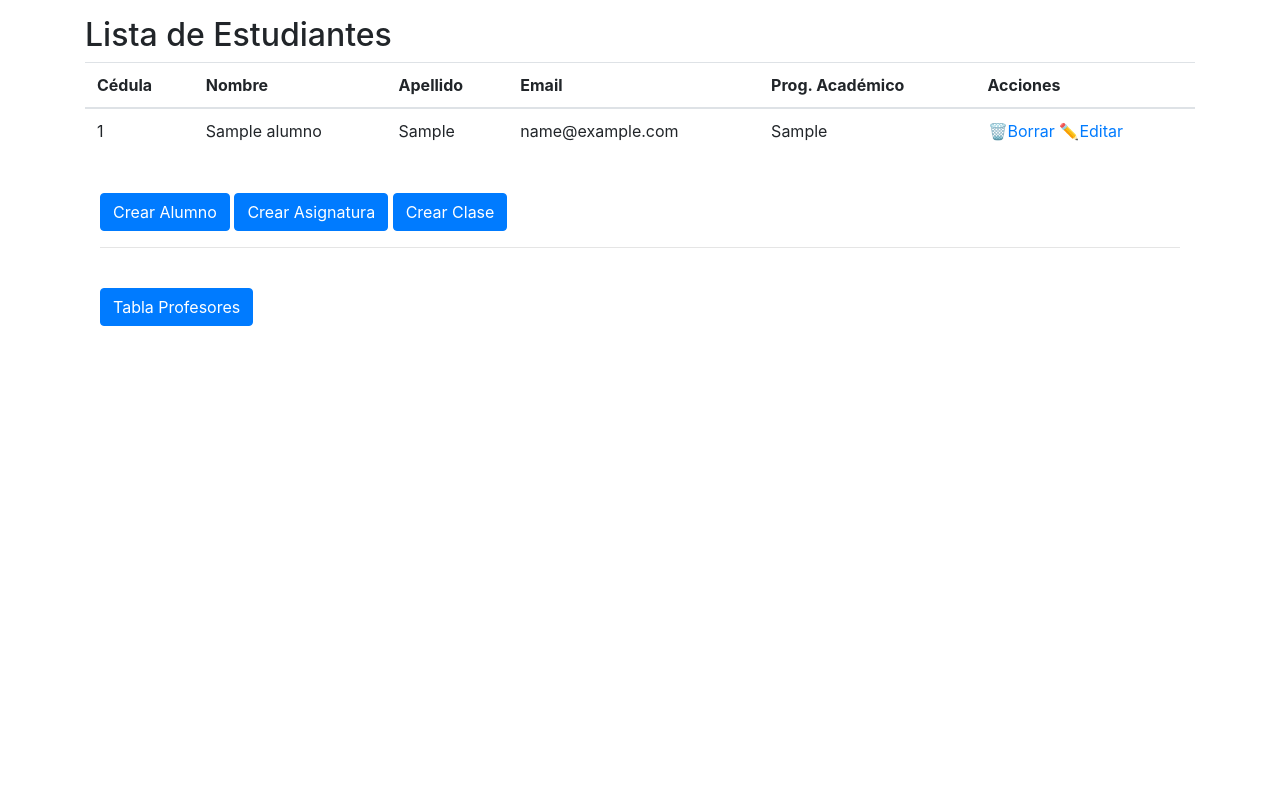
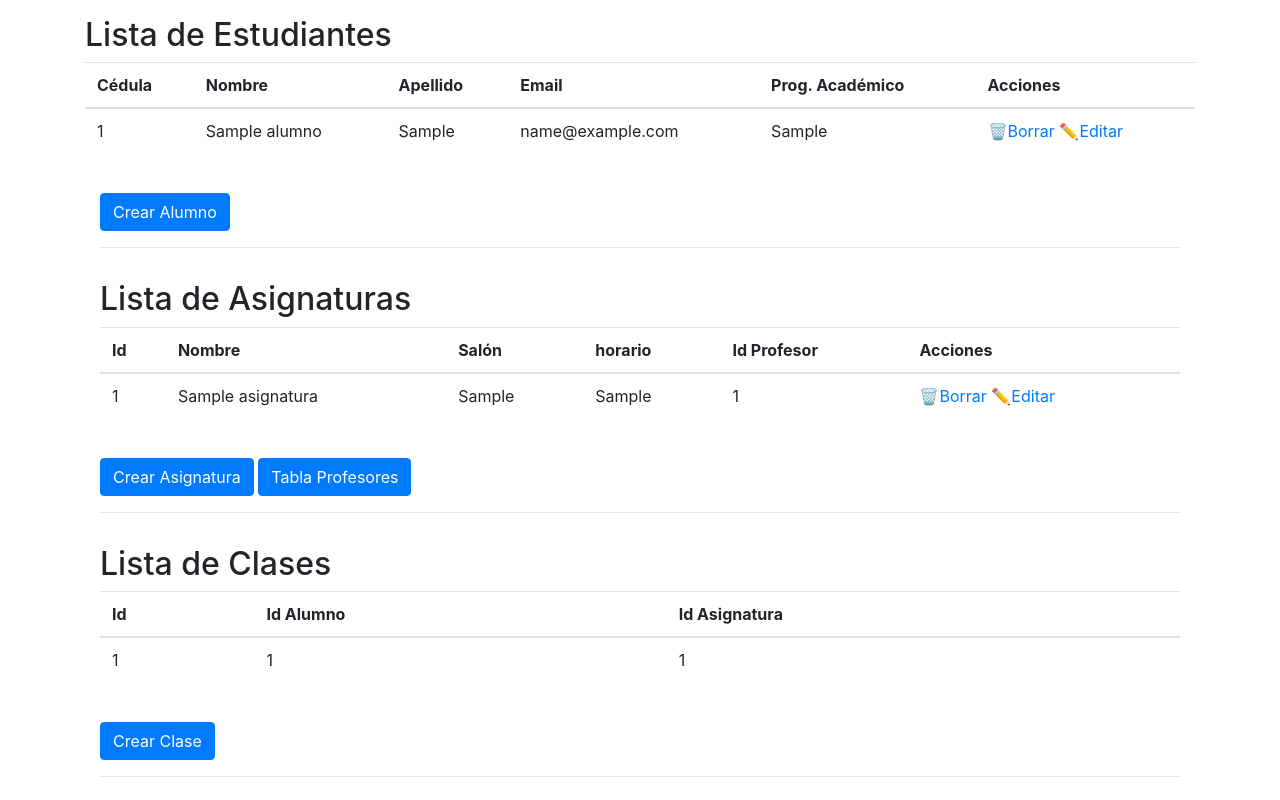
Before and after one commit to JoelRod7/Auxcuc, a PHP site: page /t-crud/ in a window 1280 px wide. Run offline with PHP 8.4, Linux system fonts and the light colour scheme; tables that the repository leaves empty hold one stand-in row (values such as "Sample post").

Commit message:
Add files via upload
Update 2

```diff
--- a/crearAsignatura.php
+++ b/crearAsignatura.php
@@ -34,7 +34,8 @@ if (isset($_POST['submit'])) {
 
   } catch(PDOException $error) {
     $resultado['error'] = true;
-    $resultado['mensaje'] = $error->getMessage();
+    //$resultado['mensaje'] = $error->getMessage();
+    $resultado['mensaje'] = 'ASIGNATURA NO CREADA, VERIFICAR CAMPOS';
   }
 }
 ?>
@@ -77,7 +78,7 @@ if (isset($resultado)) {
           </div>
         <div class="form-group">
             <label for="idprofe">Id Profesor</label>
-            <input type="text" name="idprofe" id="idprofe" class="form-control">
+            <input type="number" name="idprofe" id="idprofe" class="form-control">
           </div>
         <div class="form-group">
           <input name="csrf" type="hidden" value="<?php echo escapar($_SESSION['csrf']); ?>">
--- a/curl.php
+++ b/curl.php
@@ -11,7 +11,6 @@ curl_setopt($ch, CURLOPT_URL, "http://consultas.cuc.edu.co/api/v1.0/profesores")
 curl_setopt($ch, CURLOPT_RETURNTRANSFER, true);
 $res = curl_exec($ch);
 
-echo gettype($res);
 echo $res;
 curl_close($ch);
 ?>
--- a/editar.php
+++ b/editar.php
@@ -13,7 +13,7 @@ $resultado = [
   'mensaje' => ''
 ];
 
-if (!isset($_GET['id'])) {
+if (!isset($_GET['cced'])) {
   $resultado['error'] = true;
   $resultado['mensaje'] = 'El alumno no existe';
 }
--- a/index.php
+++ b/index.php
@@ -29,6 +29,8 @@ try {
 }
 
 $titulo = isset($_POST['apellido']) ? 'Lista de Estudiantes (' . $_POST['apellido'] . ')' : 'Lista de Estudiantes';
+$titulo2 = isset($_POST['nombre']) ? 'Lista de Asignaturas (' . $_POST['nombre'] . ')' : 'Lista de Asignaturas';
+$titulo3 = isset($_POST['id']) ? 'Lista de Clases (' . $_POST['id'] . ')' : 'Lista de Clases';
 ?>
 
 <?php include "templates/header.php"; ?>
@@ -95,16 +97,125 @@ if ($error) {
 
 
   <div class="container">
-  <div class="row">
+    <div class="row">
     <div class="col-md-12">
       <a href="crear.php"  class="btn btn-primary mt-4">Crear Alumno</a>
-      <a href="crearAsignatura.php"  class="btn btn-primary mt-4">Crear Asignatura</a>
-      <a href="crearClase.php"  class="btn btn-primary mt-4">Crear Clase</a>
       <hr>
     </div>
   </div>
-  <a href="tpro.php"  class="btn btn-primary mt-4">Tabla Profesores</a>
-</div>
+  <?php
+
+  try {
+  $dsn = 'mysql:host=' . $config['db']['host'] . ';dbname=' . $config['db']['name'];
+  $conexion2 = new PDO($dsn, $config['db']['user'], $config['db']['pass'], $config['db']['options']);
+
+  if (isset($_POST['nombre'])) {
+    $consultaSQL2 = "SELECT * FROM asignatura WHERE nombre LIKE '%" . $_POST['nombre'] . "%'";
+  } else {
+    $consultaSQL2 = "SELECT * FROM asignatura";
+  }
+
+  $sentencia2 = $conexion2->prepare($consultaSQL2);
+  $sentencia2->execute();
+
+  $asignatura = $sentencia2->fetchAll();
+
+  } catch(PDOException $error) {
+  $error= $error->getMessage();
+  }
+  ?>
+
+  <div class="row">
+    <div class="col-md-12">
+      <h2 class="mt-3"><?= $titulo2 ?></h2>
+      <table class="table">
+        <thead>
+          <tr>
+            <th>Id</th>
+            <th>Nombre</th>
+            <th>Salón</th>
+            <th>horario</th>
+            <th>Id Profesor</th>
+            <th>Acciones</th>
+          </tr>
+        </thead>
+        <tbody>
+          <?php
+          if ($asignatura && $sentencia2->rowCount() > 0) {
+            foreach ($asignatura as $fila) {
+              ?>
+              <tr>
+                <td><?php echo escapar($fila["id"]); ?></td>
+                <td><?php echo escapar($fila["nombre"]); ?></td>
+                <td><?php echo escapar($fila["salon"]); ?></td>
+                <td><?php echo escapar($fila["horario"]); ?></td>
+                <td><?php echo escapar($fila["idprofe"]); ?></td>
+                <td>
+                  <a href="<?= 'borrar.php?id=' . escapar($fila["id"]) ?>">🗑️Borrar</a>
+                  <a href="<?= 'editar.php?id=' . escapar($fila["id"]) ?>">✏️Editar</a>
+                </td>
+              </tr>
+              <?php
+            }
+          }
+          ?>
+        <tbody>
+      </table>
+      <a href="crearAsignatura.php"  class="btn btn-primary mt-4">Crear Asignatura</a>
+      <a href="tpro.php"  class="btn btn-primary mt-4">Tabla Profesores</a>
+      <hr>
+    </div>
+    <?php
+
+    try {
+      $dsn = 'mysql:host=' . $config['db']['host'] . ';dbname=' . $config['db']['name'];
+      $conexion3 = new PDO($dsn, $config['db']['user'], $config['db']['pass'], $config['db']['options']);
+
+      if (isset($_POST['id'])) {
+        $consultaSQL3 = "SELECT * FROM clases WHERE id LIKE '%" . $_POST['id'] . "%'";
+      } else {
+        $consultaSQL3 = "SELECT * FROM clases";
+      }
+
+        $sentencia3 = $conexion3->prepare($consultaSQL3);
+        $sentencia3->execute();
+
+        $clases = $sentencia3->fetchAll();
+
+    } catch(PDOException $error) {
+      $error= $error->getMessage();
+    }
+    ?>
+    <div class="col-md-12">
+      <h2 class="mt-3"><?= $titulo3 ?></h2>
+      <table class="table">
+        <thead>
+          <tr>
+            <th>Id</th>
+            <th>Id Alumno</th>
+            <th>Id Asignatura</th>
+          </tr>
+        </thead>
+        <tbody>
+          <?php
+          if ($clases && $sentencia3->rowCount() > 0) {
+            foreach ($clases as $fila) {
+              ?>
+              <tr>
+                <td><?php echo escapar($fila["id"]); ?></td>
+                <td><?php echo escapar($fila["idalumno"]); ?></td>
+                <td><?php echo escapar($fila["idasigna"]); ?></td>
+              </tr>
+              <?php
+            }
+          }
+          ?>
+        <tbody>
+      </table>
+          <a href="crearClase.php"  class="btn btn-primary mt-4">Crear Clase</a>
+          <hr>
+    </div>
+  </div>
 
 </div>
 
```
Also changed, not shown: borrar.php (+18 -0 lines), crearClase.php (+7 -7 lines), data/migracion.sql (+12 -11 lines).
